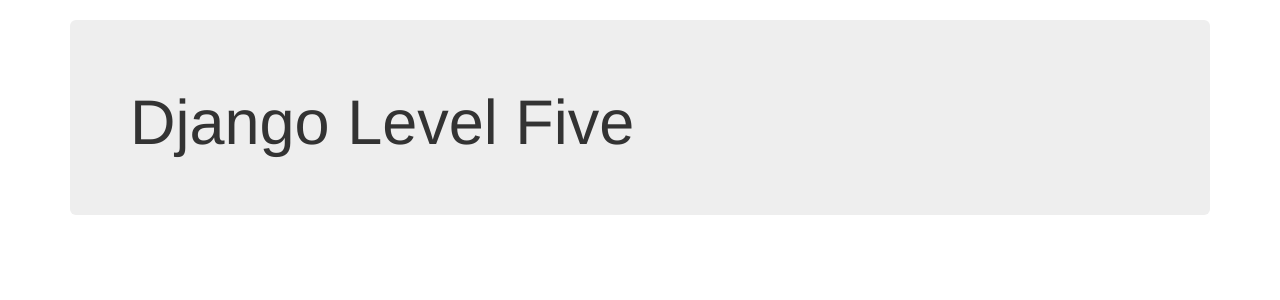
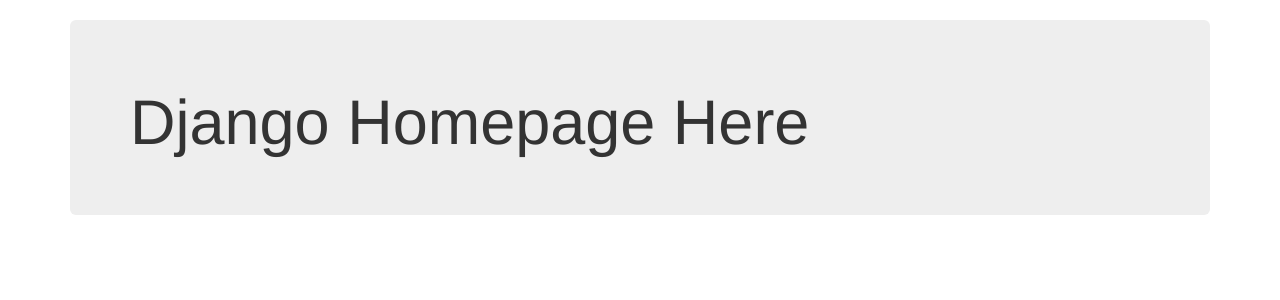
Before and after one commit to velikooutro/django_register_login, a Django app: page / in a window 1280 px wide. Shown: the part 51-351 px from the top of the page. Run offline with Django 3.2, Linux system fonts and the light colour scheme; some libraries are stand-ins or nearby versions.

Commit message:
2nd commit

```diff
--- a/templates/basic_app/index.html
+++ b/templates/basic_app/index.html
@@ -2,7 +2,7 @@
 {% block body_block %}
 
 <div class="jumbotron">
-	<h1>Django Level Five</h1>
+	<h1>Django Homepage Here</h1>
 </div>
 
 {% endblock %}
```
